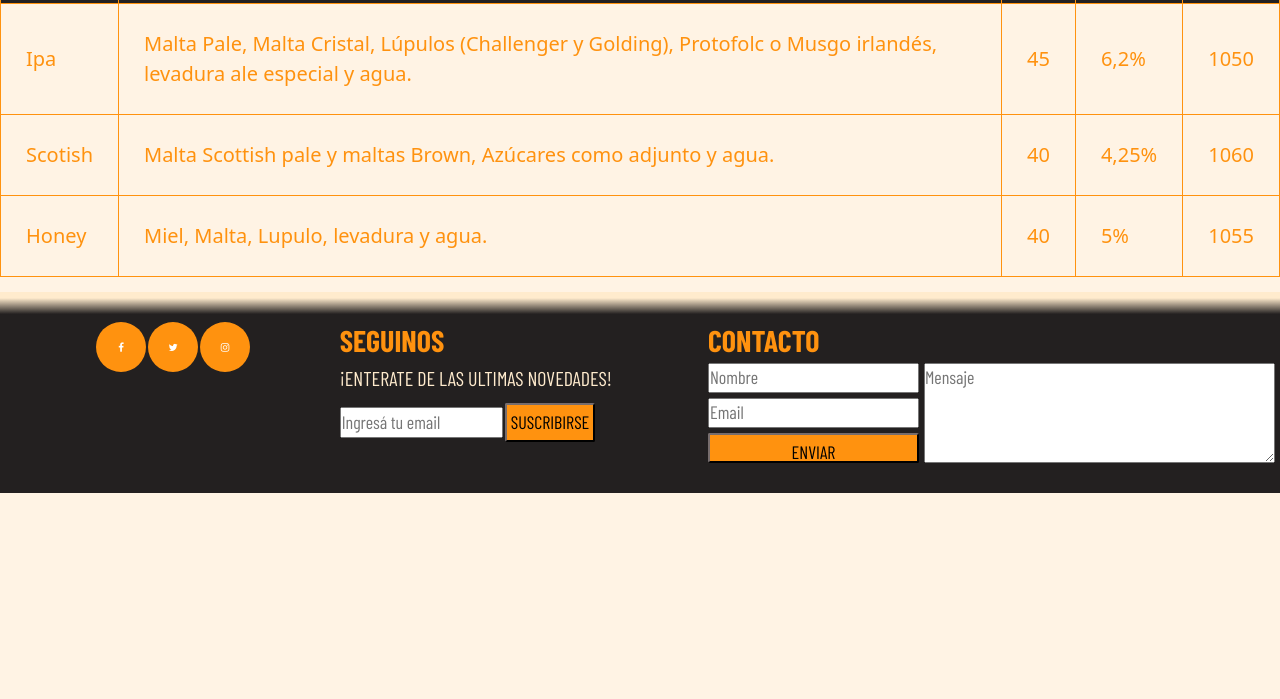
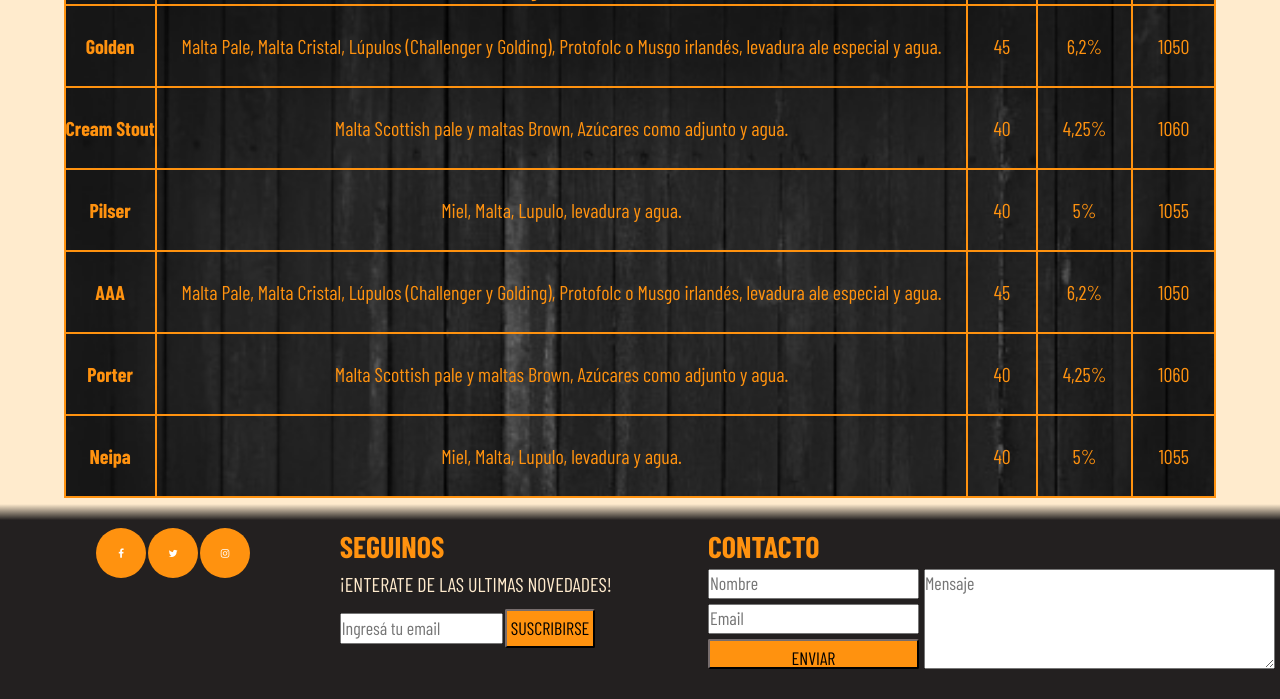
Before and after one commit to Micaela2016/Proyecto-Desarrollo-web-Coderhouse, a website: page nuestrascervezas.html in a window 1280 px wide. Shown: the part 399-1098 px from the top of the page. Before the commit the page ends 892 px from the top, so only its background shows below. Drawn offline with nearby package versions, Linux system fonts and the light colour scheme; a web font is replaced by a local one.

Commit message:
Responsible nuestras cervezas

```diff
--- a/nuestrascervezas.html
+++ b/nuestrascervezas.html
@@ -22,7 +22,7 @@
         <nav class="navbar navbar-expand-lg navbar-light">
             <div class="container-fluid">
                 <a href="index.html">
-                    <img src="img/logo.png"  class="formatoLogo" alt="Haz clic aquí para volver a la página de inicio">
+                    <img src="img/logo.png" class="formatoLogo" alt="Haz clic aquí para volver a la página de inicio">
                 </a>
                 <button class="navbar-toggler" type="button" data-bs-toggle="collapse" data-bs-target="#navbarNavDropdown" aria-controls="navbarNavDropdown" aria-expanded="false" aria-label="Toggle navigation">
                     <span class="navbar-toggler-icon"></span>
@@ -61,40 +61,65 @@
         <div class="title">
             <h1>NUESTRAS<br/>CERVEZAS</h1>
         </div>
+        <div class="contenedorTabla">
             <!--Tabla-->
-        <div>
-            <table border="2" cellpadding="5" cellspacing="6">
+            <table class="table-formato">
+                <thead>
                     <tr>
-                    <th>Nombre</th>
-                    <th>Ingredientes</th>
-                    <th>IBU</th>
-                    <th>Alcohol</th>
-                    <th>Densidad</th>
+                        <th scope="col">Nombre</th>
+                        <th scope="col">Ingredientes</th>
+                        <th scope="col">IBU</th>
+                        <th scope="col">Alcohol</th>
+                        <th scope="col">Densidad</th>
                     </tr>
+                </thead>
+                <tbody>
                     <tr>
-                    <td>Ipa</td>
+                        <th>Golden</th>
                         <td>Malta Pale, Malta Cristal, Lúpulos (Challenger y Golding), Protofolc o Musgo irlandés, levadura ale especial y agua. </td>
                         <td>45</td>
                         <td>6,2%</td>
                         <td>1050</td>
                     </tr>
                     <tr>
-                    <td>Scotish</td>
+                        <th>Cream Stout</th>
                         <td>Malta Scottish pale y maltas Brown, Azúcares como adjunto y agua. </td>
                         <td>40</td>
                         <td>4,25%</td>
                         <td>1060</td>
                     </tr>
                     <tr>
-                    <td>Honey</td>
+                        <th>Pilser</th>
                         <td>Miel, Malta, Lupulo, levadura y agua. </td>
                         <td>40</td>
                         <td>5%</td>
                         <td>1055</td>
                     </tr>
+                    <tr>
+                        <th>AAA</th>
+                        <td>Malta Pale, Malta Cristal, Lúpulos (Challenger y Golding), Protofolc o Musgo irlandés, levadura ale especial y agua. </td>
+                        <td>45</td>
+                        <td>6,2%</td>
+                        <td>1050</td>
+                    </tr>
+                    <tr>
+                        <th>Porter</th>
+                        <td>Malta Scottish pale y maltas Brown, Azúcares como adjunto y agua. </td>
+                        <td>40</td>
+                        <td>4,25%</td>
+                        <td>1060</td>
+                    </tr>
+                    <tr>
+                        <th>Neipa</th>
+                        <td>Miel, Malta, Lupulo, levadura y agua. </td>
+                        <td>40</td>
+                        <td>5%</td>
+                        <td>1055</td>
+
+                    </tr>
+                </tbody>
             </table>
         </div>
-        <br>
     </main>
 
     <!--Comienza el footer-->
--- a/scss/_generales.scss
+++ b/scss/_generales.scss
@@ -7,7 +7,7 @@ html {
 }
 
 body {
-    background-color: #fff3e4;
+    background-color: blanchedalmond;
 }
 
 * {
--- /dev/null
+++ b/scss/_mainCervezas.scss
@@ -0,0 +1,41 @@
+@import "colores";
+
+/*--------Formato tablas------*/
+
+.contenedorTabla {
+    overflow-x:auto;
+    display: flex;
+    justify-content: center;
+    align-items: center;
+}
+
+.table-formato {
+    background-image: url(../img/fondotabla.jpg);
+    color: $marron-claro;
+    background-image: no-repeat;
+    background-image: fixed;
+    background-image: center;
+    -webkit-background-size: cover;
+    -moz-background-size: cover;
+    -o-background-size: cover;
+    background-size: cover;
+    font-size: 2rem;
+    border: 1px solid #ccc;
+    border-collapse: collapse;
+}
+
+th {
+    text-align: center;
+    border: 0.2rem solid;
+
+}
+
+tr, td {
+    border: 0.2rem solid;
+    padding: 25px;
+    text-align: center;
+
+    font-family: 'Barlow Condensed', sans-serif;
+    font-weight: 400;
+    font-size: 2rem;
+}
--- a/scss/_responsive.scss
+++ b/scss/_responsive.scss
@@ -161,4 +161,45 @@
     .contenidosImagen__titulo{
         font-size: 2rem;
     }
+
+    /*-- Tabla nuestras cervezas--*/
+    table {
+        border: 0;
+      }
+
+      table thead {
+        border: none;
+        clip: rect(0 0 0 0);
+        height: 1px;
+        margin: -1px;
+        overflow: hidden;
+        padding: 0;
+        position: absolute;
+        width: 0.1rem;
+      }
+
+      table tr {
+        border-bottom: 0.3rem solid #ddd;
+        display: block;
+        margin-bottom: .625em;
+      }
+
+      table td {
+        border-bottom: 1px solid #ddd;
+        display: block;
+        font-size: .8em;
+        text-align: right;
+      }
+
+      table td::before {
+
+        content: attr(data-label);
+        float: left;
+        font-weight: bold;
+        text-transform: uppercase;
+      }
+
+      table td:last-child {
+        border-bottom: 0;
+      }
 }
--- a/scss/_tablas.scss
+++ /dev/null
@@ -1,19 +0,0 @@
-@import "colores";
-
-/*--------Formato tablas------*/
-table {
-    color: $marron-claro;
-    border: 3px ;
-    font-size: 2rem;
-    margin: auto;
-}
-
-th {
-    background-color: $marron-oscuro;
-    border: 1px solid;
-}
-
-tr, td {
-    border: 1px solid;
-    padding: 25px;
-}
--- a/scss/styles.scss
+++ b/scss/styles.scss
@@ -2,10 +2,10 @@
 @import "header";
 @import "footer";
 @import "mainTienda";
+@import "mainCervezas";
 @import "mainFabrica";
 @import "mainContacto";
 @import "imagenes";
 @import "colores";
 @import "portadas";
-@import "tablas";
 @import "responsive";
```
Also changed, not shown: css/main.css, img/fondotabla.jpg (added). Lines whose indentation alone changed are shown as unchanged.
